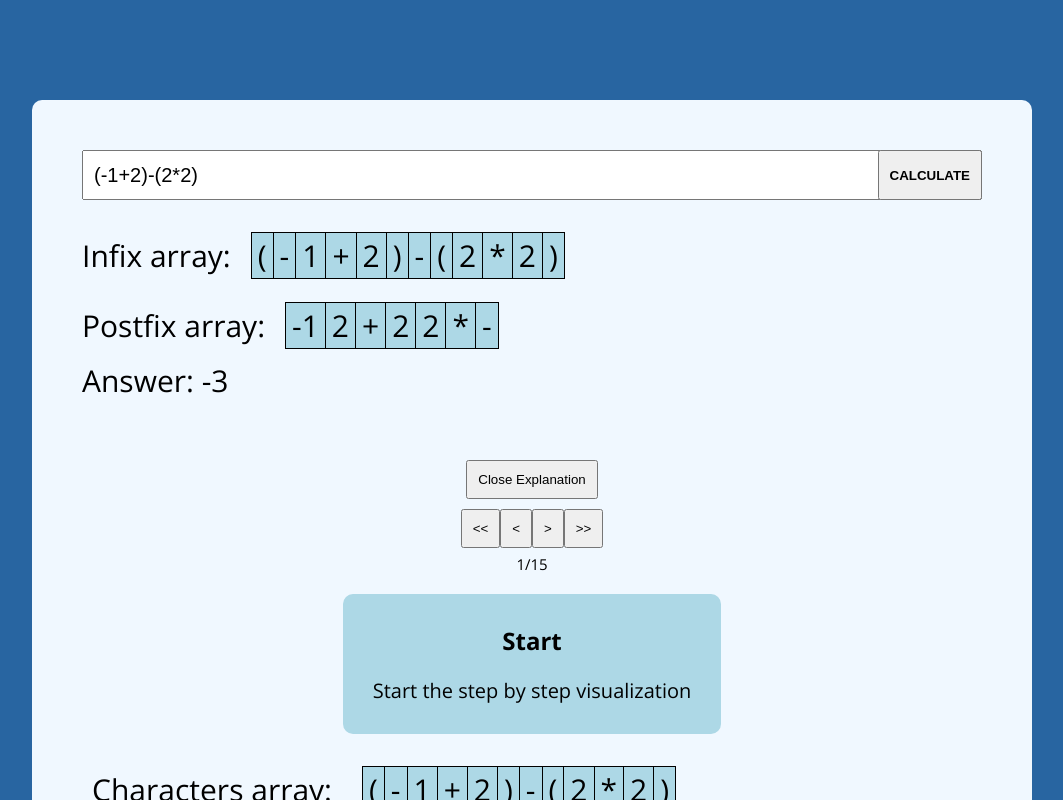
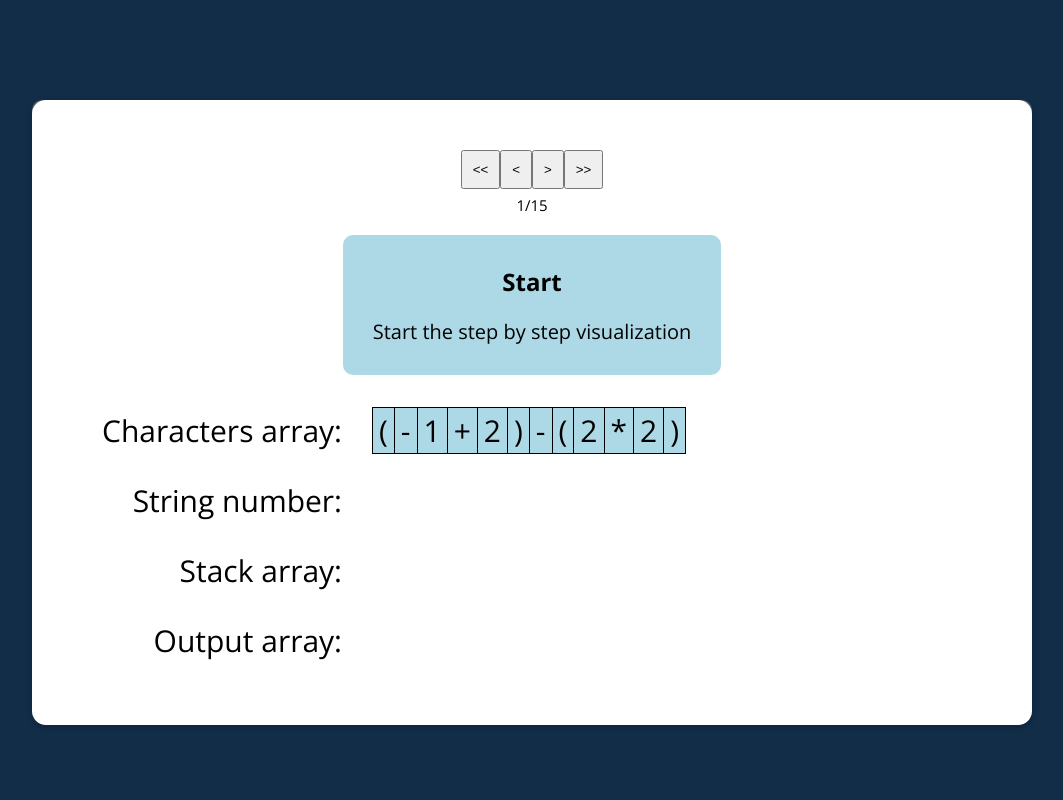
Before and after one commit to DawidZyluk/infix-to-postfix-parser, a React (Vite) app: page / in a window 1280 px wide. Both pictures are taken after a click on the button "Show Explanation". Shown: the top 800 px of the page, without its empty margins (108-1171 px from the left). Built offline with nearby package versions, Linux system fonts and the light colour scheme.

Commit message:
Add modal component

```diff
--- a/index.html
+++ b/index.html
@@ -13,6 +13,7 @@
     <title>Expression Parser</title>
   </head>
   <body>
+    <div id="overlays"></div>
     <div id="root"></div>
     <script type="module" src="/src/main.jsx"></script>
   </body>
--- a/src/App.jsx
+++ b/src/App.jsx
@@ -6,6 +6,7 @@
 import Explanation from "./components/Explanation";
 import { toInfix, toPostfix, calculatePostfix } from "./utils/parsingFunctions";
 
+// CLEAN APP.JSX FILE
 // ADD INPUT VALIDATION, CALCULATION EXPLANATION, OTHER OPERATORS AND FUNCTIONS
 // ADD DIFFIRENT STYLES FOR CHARACTERS ARRAY EG. QUOTATIONS, ARRAY, TEXT
 
@@ -26,7 +27,7 @@
       <CharactersArray data={postfixData.output} name={"Postfix array:"} />
       <div className="result">Answer: {calculatePostfix(postfixData.output)}</div>
       <button className="explanation-button" onClick={() => setShowExplanation(!showExplanation)}>{showExplanation ? "Close Explanation" : "Show Explanation"}</button>
-      {showExplanation ? <Explanation infix={expression} postfixData={postfixData}/> : null}
+      {showExplanation && <Explanation infix={expression} postfixData={postfixData} onClose={() => setShowExplanation(!showExplanation)}/> }
     </Wrapper>
   );
 }
--- a/src/components/Explanation.jsx
+++ b/src/components/Explanation.jsx
@@ -2,8 +2,9 @@
 import CharactersArray from "./CharactersArray";
 import styles from "./Explanation.module.css";
 import ExplanationText from "./ExplanationText";
+import Modal from "./Modal";
 
-const Explanation = ({ infix, postfixData }) => {
+const Explanation = ({ infix, postfixData, onClose }) => {
   const [index, setIndex] = useState(0);
 
   const currentStringNumberIteration = postfixData.stringNumberIterations[index-2]
@@ -18,7 +19,7 @@
   }
 
   return (
-    <>
+    <Modal onClose={onClose}>
       <div className={styles.controls}>
         <button onClick={() => setIndex(0)}>{`<<`}</button>
         <button onClick={() => clickHandler(-1)}>{`<`}</button>
@@ -31,7 +32,7 @@
       <CharactersArray data={currentStringNumberIteration} name={"String number:"} fixed="true"/>
       <CharactersArray data={currentStackStep} name={"Stack array:"} fixed="true"/>
       <CharactersArray data={currentOutputStep} name={"Output array:"} fixed="true"/>
-    </>
+    </Modal>
   );
 };
 
--- /dev/null
+++ b/src/components/Modal.jsx
@@ -0,0 +1,29 @@
+import ReactDOM from 'react-dom';
+
+import styles from './Modal.module.css';
+
+const Backdrop = ({onClose}) => {
+    return <div className={styles.backdrop} onClick={onClose}></div>
+};
+
+const ModalOverlay = ({children}) => {
+    return <div className={styles.modal}>
+        <div className={styles.content}>{children}</div>
+    </div>
+};
+
+const portalElement = document.getElementById('overlays');
+
+const Modal = ({onClose, children}) => {
+    return (
+        <>
+            {ReactDOM.createPortal(<Backdrop onClose={onClose}/>, portalElement)}
+            {ReactDOM.createPortal(
+                <ModalOverlay>{children}</ModalOverlay>,
+                portalElement
+            )}
+        </>
+    );
+};
+
+export default Modal;
--- /dev/null
+++ b/src/components/Modal.module.css
@@ -0,0 +1,52 @@
+.backdrop {
+    position: fixed;
+    top: 0;
+    left: 0;
+    width: 100%;
+    height: 100vh;
+    z-index: 20;
+    background-color: rgba(0, 0, 0, 0.55);
+  }
+
+  .modal {
+    position: fixed;
+    top: 10rem;
+    left: 50%;
+    width: 100rem;
+    transform: translateX(-50%);
+    background-color: white;
+    padding: 5rem;
+    border-radius: 14px;
+    box-shadow: 0 2px 8px rgba(0, 0, 0, 0.25);
+    z-index: 30;
+    animation: slide-down 300ms ease-out forwards;
+  }
+
+  .content {
+    max-height: 75vh;
+    overflow: auto;
+    padding: 0 1rem;
+    display: flex;
+    flex-direction: column;
+    align-items:  center;
+  }
+
+  /* @media (min-width: 768px) {
+    .modal {
+      width: 40rem;
+      left: calc(50% - 20rem);
+    }
+  } */
+
+  /* @keyframes slide-down {
+    from {
+      opacity: 0;
+      transform: translateY(-3rem);
+      transform: translateX(-50%);
+    }
+    to {
+      opacity: 1;
+      transform: translateY(0);
+      transform: translateX(-50%);
+    }
+  } */
```
